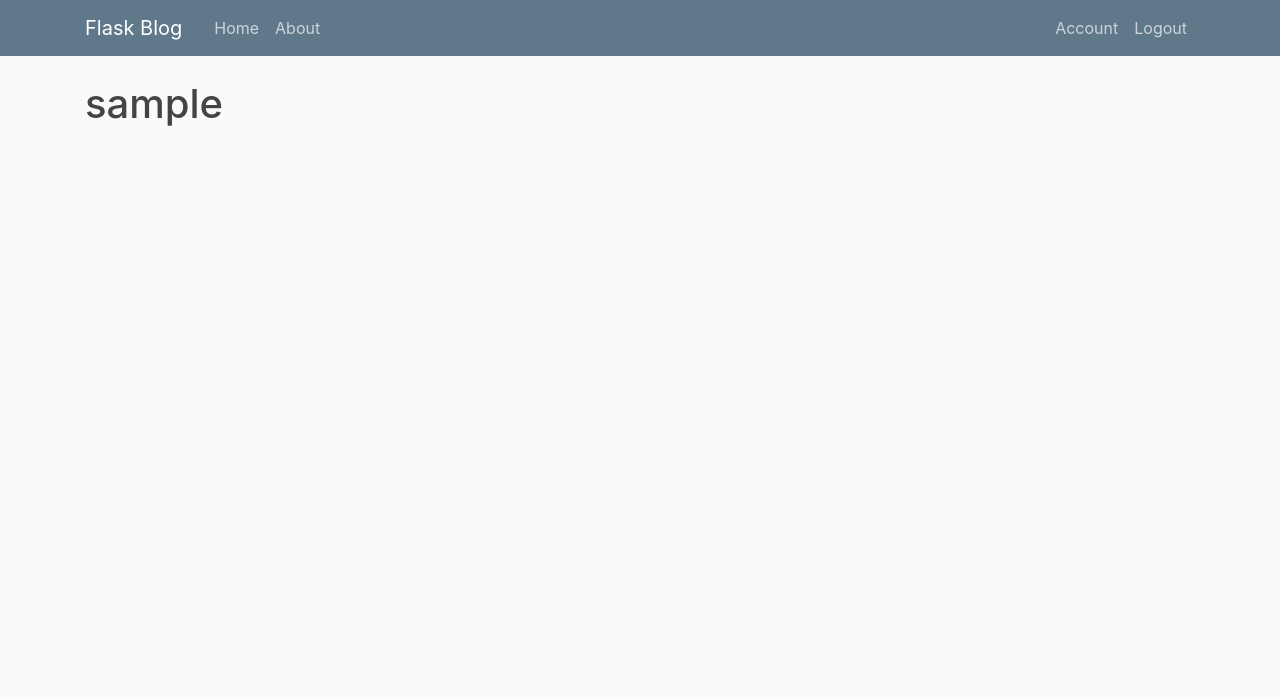
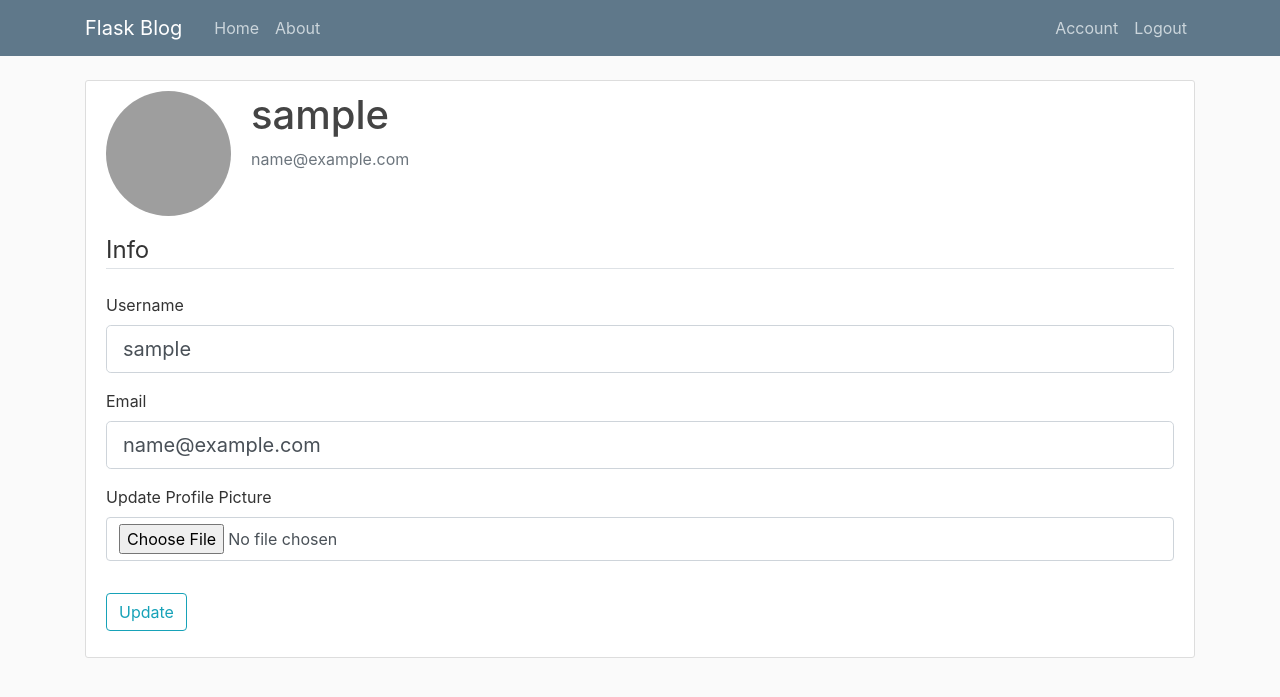
Before and after one commit to rajnishhitman/flaskblog, a Flask app: page /account in a window 1280 px wide. Shown: the top 697 px of the page. Run offline with Flask 2, Linux system fonts and the light colour scheme; the visitor is signed in with stand-in values (Sample User, id 1); data comes from the database, SQL or seed files in the repository; some libraries are stand-ins or nearby versions; grey boxes are pictures that could not be loaded.

Commit message:
Part 7 - User Account and Profile Picture

```diff
--- a/flaskblog/forms.py
+++ b/flaskblog/forms.py
@@ -1,12 +1,16 @@
 import re
 from flask_wtf import FlaskForm
+from flask_wtf.file import FileField, FileAllowed
+from flask_login import current_user
 from wtforms import StringField, PasswordField, SubmitField, BooleanField
 from wtforms.validators import DataRequired, Length, EqualTo, Email, ValidationError
 
 from flaskblog.models import User
 
+password_pattern = re.compile(r"(?=.*\d)(?=.*[a-z])(?=.*[A-Z])(?=.*[!@#$%¨&\*\(\)])(?=.{6,})")
+
+
 class RegistrationForm(FlaskForm):
-    email_pattern = re.compile(r"(?=.*\d)(?=.*[a-z])(?=.*[A-Z])(?=.*[!@#$%¨&\*\(\)])(?=.{6,})")
 
     username = StringField("Username", validators=[
         DataRequired(),
@@ -36,7 +40,7 @@ class RegistrationForm(FlaskForm):
             raise ValidationError("This email is taken. Please choose another one.")
 
     def validate_password(self, password):
-        if re.search(self.email_pattern, password.data) is None:
+        if re.search(password_pattern, password.data) is None:
             message = (
                 "Password field must have at least 6 characters including at least" +
                 " one digit, one lowercase letter, one capital letter, and one special character" +
@@ -56,3 +60,34 @@ class LoginForm(FlaskForm):
     ])
     remember = BooleanField("Remember Me")
     submit = SubmitField("Login")
+
+
+class UpdateAccountForm(FlaskForm):
+    accepted_images_ext = ["jpg", "jpeg", "png", "bmp", "gif"]
+    username = StringField("Username", validators=[
+        DataRequired(),
+        Length(min=2, max=20)
+    ])
+    email = StringField("Email", validators=[
+        DataRequired(),
+        Email()
+    ])
+    file = FileField("Update Profile Picture", validators=[
+        FileAllowed(
+            accepted_images_ext,
+            "We only accept images with the following file extensions: {}"\
+                .format(', '.join(accepted_images_ext))
+        )])
+    submit = SubmitField("Update")
+
+    def validate_username(self, username):
+        if username.data != current_user.username:
+            user = User.query.filter_by(username=username.data).first()
+            if user:
+                raise ValidationError("This username is taken. Please choose another one.")
+
+    def validate_email(self, email):
+        if email.data != current_user.email:
+            user = User.query.filter_by(email=email.data).first()
+            if user:
+                raise ValidationError("This email is taken. Please choose another one.")
--- /dev/null
+++ b/flaskblog/globals.py
@@ -0,0 +1 @@
+default_image = "default.jpg"
--- a/flaskblog/models.py
+++ b/flaskblog/models.py
@@ -2,6 +2,7 @@ from datetime import datetime
 from flask_login import UserMixin
 
 from flaskblog import db, login_manager
+from flaskblog.globals import default_image
 
 @login_manager.user_loader
 def load_user(user_id):
@@ -13,7 +14,7 @@ class User(db.Model, UserMixin):
     username = db.Column(db.String(20), unique=True, nullable=False)
     email = db.Column(db.String(120), unique=True, nullable=False)
     password = db.Column(db.String(60), nullable=False)
-    image_file = db.Column(db.String(20), nullable=False, default="default.jpg")
+    image_file = db.Column(db.String(21), nullable=False, default=default_image)
     posts = db.relationship("Post", backref="author", lazy=True)
 
     def __repr__(self):
--- a/flaskblog/routes.py
+++ b/flaskblog/routes.py
@@ -1,9 +1,13 @@
+import os
+import secrets
+from PIL import Image
 from flask import render_template, redirect, url_for, flash, request
 from flask_login import login_user, logout_user, current_user, login_required
 
 from flaskblog import app, bcrypt, db
-from flaskblog.forms import RegistrationForm, LoginForm
+from flaskblog.forms import RegistrationForm, LoginForm, UpdateAccountForm
 from flaskblog.models import User
+from flaskblog.globals import default_image
 
 posts = [
     {
@@ -75,7 +79,45 @@ def logout():
     logout_user()
     return redirect(url_for("home"))
 
-@app.route("/account")
+
+def save_picture(form_picture):
+    _, f_ext = os.path.splitext(form_picture.filename)
+    picture_name = f"{secrets.token_hex(8)}{f_ext}"
+    picture_path = os.path.join(app.root_path, "static", "profile_pics", picture_name)
+    # Resize image before saving it
+    output_image = (125, 125)
+    image = Image.open(form_picture)
+    image = image.resize(output_image)
+    image.save(picture_path)
+    return picture_name
+
+def delete_picture(picture_name):
+    filepath = os.path.join(app.root_path, "static", "profile_pics", picture_name)
+    if picture_name != default_image and os.path.isfile(filepath):
+        os.remove(filepath)
+        print(f"{filepath} removed from profile pics")
+
+@app.route("/account", methods=["GET", "POST"])
 @login_required
 def account():
-    return render_template("account.html", title="Account")
+    form = UpdateAccountForm()
+    if form.validate_on_submit():
+        # Check if picture was uploaded
+        if form.file.data:
+            # Save picture locally
+            picture_name = save_picture(form.file.data)
+            previous_image = current_user.image_file
+            current_user.image_file = picture_name
+            # Delete previous picture
+            delete_picture(previous_image)
+        # Update database and redirect to account
+        current_user.username = form.username.data
+        current_user.email = form.email.data
+        db.session.commit()
+        flash("Your account has been updated!", "success")
+        return redirect("account")
+    elif request.method == "GET":
+        form.username.data = current_user.username
+        form.email.data = current_user.email
+    image_file = url_for("static", filename=f"profile_pics/{current_user.image_file}")
+    return render_template("account.html", title="Account", image_file=image_file, form=form)
--- a/flaskblog/templates/account.html
+++ b/flaskblog/templates/account.html
@@ -1,4 +1,56 @@
 {% extends "layout.html" %}
 {% block content%}
-    <h1>{{ current_user.username }}</h1>
+  <div class="content-section">
+    <div class="media">
+      <img class="rounded-circle account-img" src="{{image_file}}">
+      <div class="media-body">
+        <h2 class="account-heading">{{ current_user.username }}</h2>
+        <p class="text-secondary">{{ current_user.email }}</p>
+      </div>
+    </div>
+    <form action="" method="post" enctype="multipart/form-data">
+        {{ form.hidden_tag() }}
+        <fieldset class="form-group">
+            <legend class="border-bottom mb-4">Info</legend>
+            <div class="form-group">
+                {{ form.username.label(class="form-control-label") }}
+                {% if form.username.errors %}
+                    {{ form.username(class="form-control form-control-lg is-invalid") }}
+                    <div class="invalid-feedback">
+                        {% for error in form.username.errors %}
+                            <span>{{ error }}</span>
+                        {% endfor %}
+                    </div>
+                {% else %}
+                    {{ form.username(class="form-control form-control-lg") }}
+                {% endif %}
+            </div>
+            <div class="form-group">
+                {{ form.email.label(class="form-control-label") }}
+                {% if form.email.errors %}
+                    {{ form.email(class="form-control form-control-lg is-invalid") }}
+                    <div class="invalid-feedback">
+                        {% for error in form.email.errors %}
+                            <span>{{ error }}</span>
+                        {% endfor %}
+                    </div>
+                {% else %}
+                    {{ form.email(class="form-control form-control-lg") }}
+                {% endif %}
+            </div>
+            <div class="form-group">
+                {{ form.file.label(class="form-control-label") }}
+                {{ form.file(class="form-control") }}
+                {% if form.file.errors %}
+                    {% for error in form.file.errors %}
+                        <span class="text-danger">{{ error }}</span>&nbsp;
+                    {% endfor %}
+                {% endif %}
+            </div>
+        </fieldset>
+        <div class="form-group">
+            {{ form.submit(class="btn btn-outline-info") }}
+        </div>
+    </form>
+  </div>
 {% endblock content %}
```
Also changed, not shown: 1 other file.
